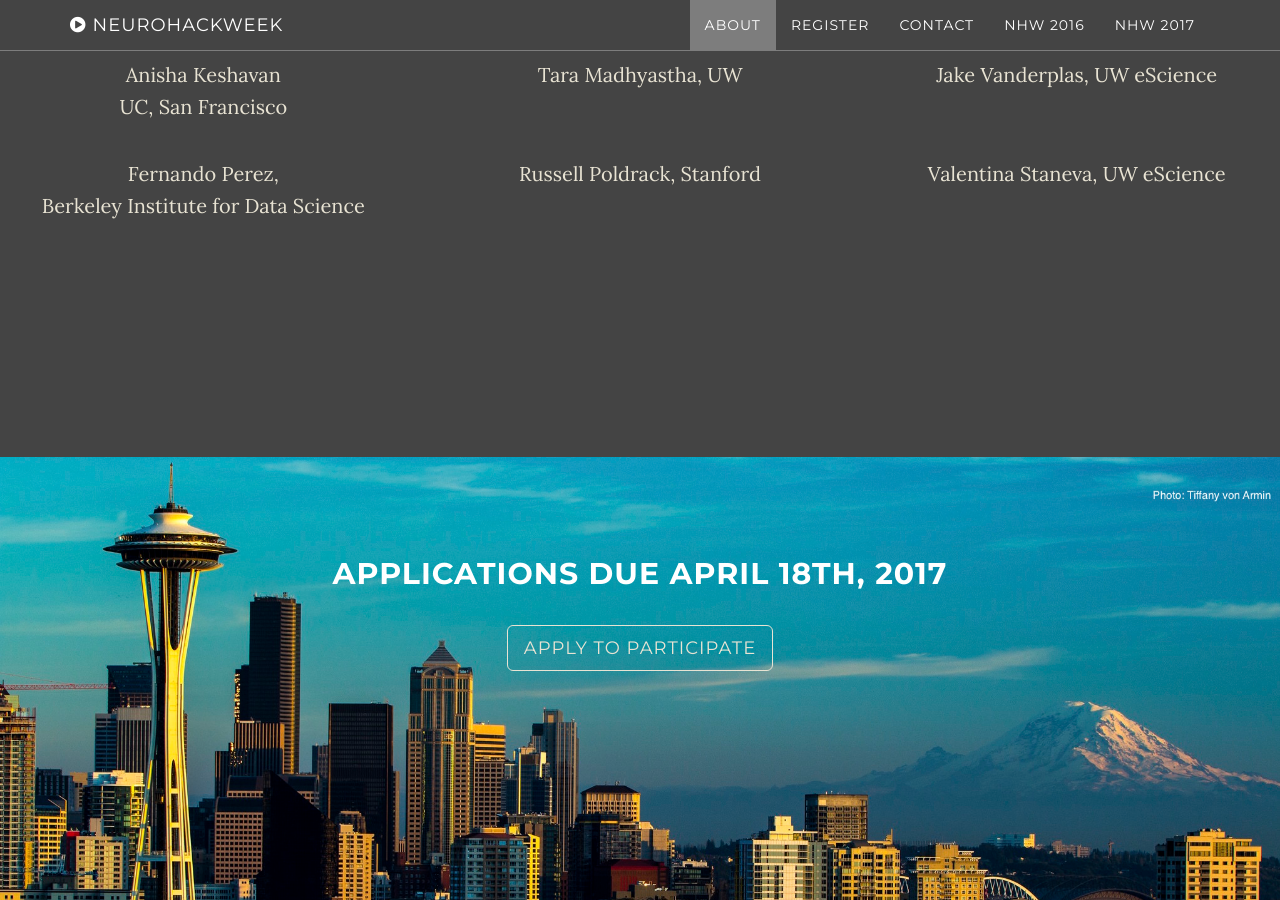
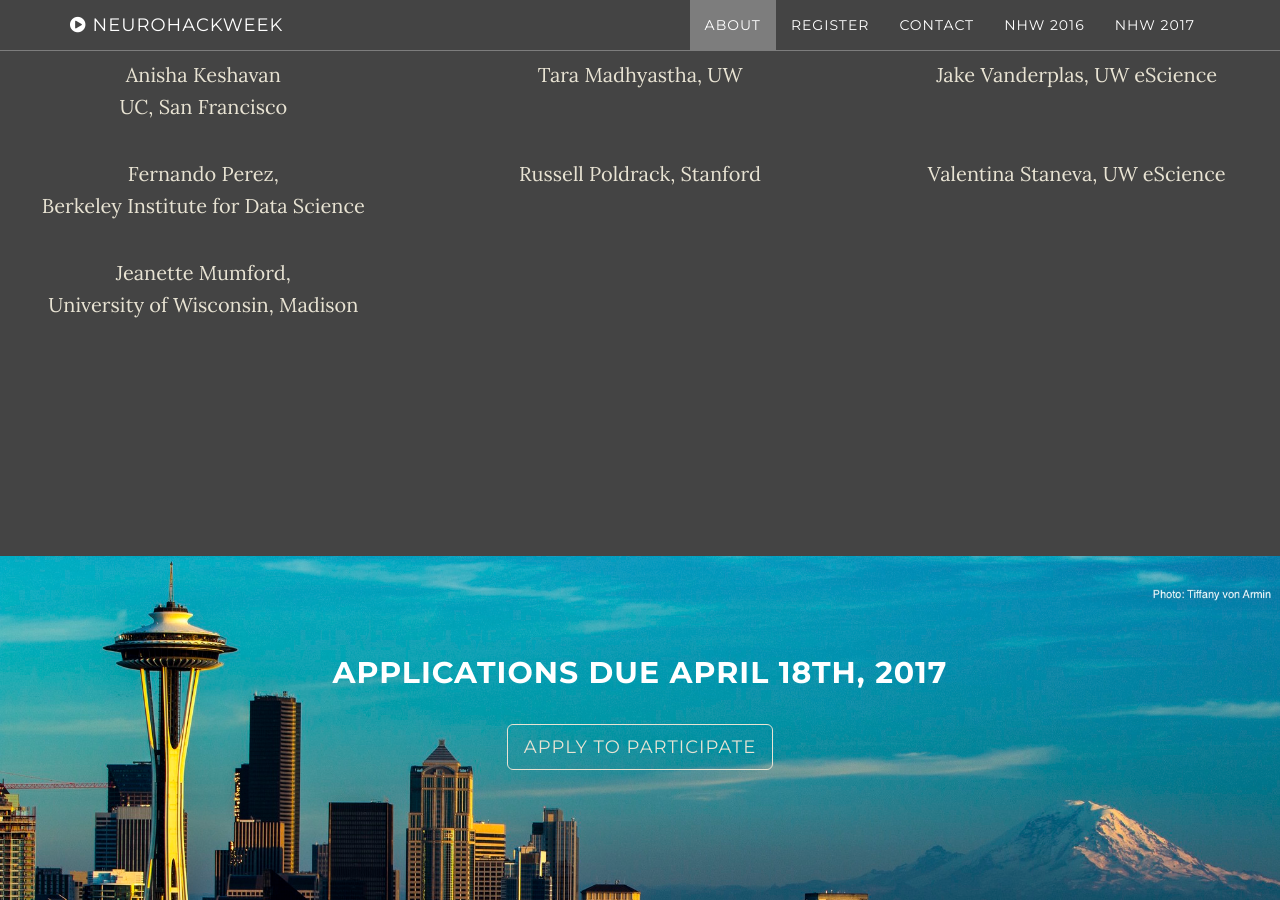
Before and after one commit to neurohackweek/neurohackweek.github.io, a Jekyll site: the page built from index.html, in a window 1280 px wide and 900 px high, scrolled down 2003 px. Built offline with Jekyll 4.4.1, drawn with Linux system fonts in a browser that asks for light colours.

Commit message:
Add Jeanette Mumford to the instructors.

```diff
--- a/_includes/instructors.html
+++ b/_includes/instructors.html
@@ -58,4 +58,12 @@
               </a></p>
         </div>
       </div>
+
+      <div class="row">
+        <div class="col-md-4">
+              <p><a href="http://mumford.fmripower.org/">Jeanette Mumford, <br> University of Wisconsin, Madison </a></p>
+        </div>
+    </div>
+
+
     </section>
```
